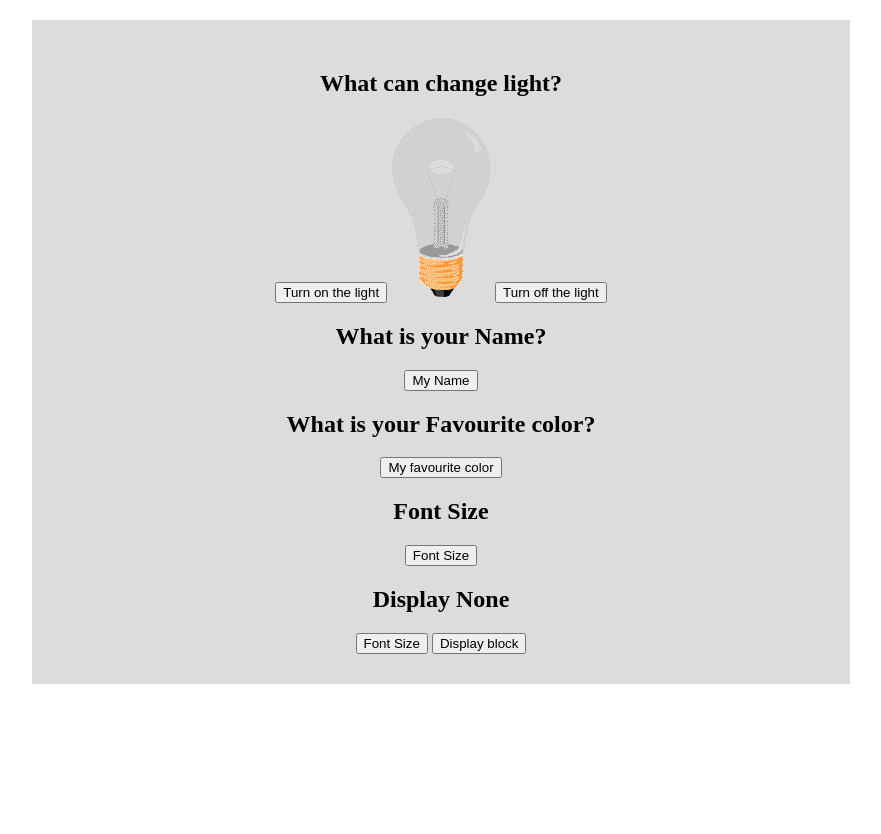
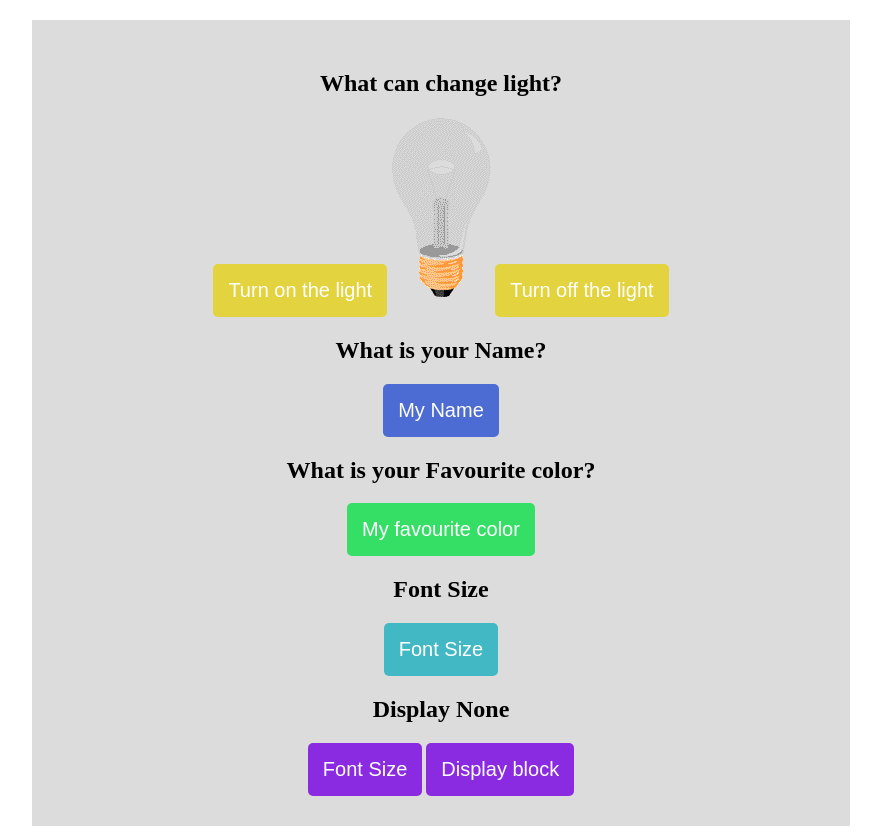
Before and after one commit to afrin823/javascript-intro, a plain HTML site: page index.html in a window 1280 px wide. Shown: the whole page, without its empty margins (199-1080 px from the left). Before the commit the page ends 800 px from the top, so only its background shows below. Drawn offline with Linux system fonts and the light colour scheme.

Commit message:
button style

```diff
--- a/index.html
+++ b/index.html
@@ -9,25 +9,25 @@
     <div class="body" style="text-align: center; background: gainsboro; width: 60%; padding: 30px; margin: auto; margin-top: 20px;">
     <h2>What can change light?</h2>
 
-    <button type="button" onclick="document.getElementById('light').src='img/pic_bulbon.gif'">Turn on the light</button>
+    <button style="background: rgb(227, 211, 62);color: #fff; border: 0; padding: 15px; font-size: 20px; border-radius: 5px;" type="button" onclick="document.getElementById('light').src='img/pic_bulbon.gif'">Turn on the light</button>
     <img src="img/pic_bulboff.gif" id="light" alt="">
-    <button type="button" onclick="document.getElementById('light').src='img/pic_bulboff.gif'">Turn off the light</button>
+    <button style="background:rgb(227, 211, 62);color: #fff; border: 0; padding: 15px; font-size: 20px; border-radius: 5px;" type="button" onclick="document.getElementById('light').src='img/pic_bulboff.gif'">Turn off the light</button>
 
     <h2 id="name">What is your Name?</h2>
-    <button type="button" ondblclick="document.getElementById('name').innerHTML = 'My name is Sabikun Nahar Afrin'">My Name</button>
+    <button style="background: rgb(76, 107, 211);color: #fff; border: 0; padding: 15px; font-size: 20px; border-radius: 5px;" type="button" ondblclick="document.getElementById('name').innerHTML = 'My name is Sabikun Nahar Afrin'">My Name</button>
 
     <h2 id="clr">What is your Favourite color?</h2>
-    <button type="button" onclick="document.getElementById('clr').style.color ='Blue'">My favourite color</button>
+    <button style="background: rgb(53, 222, 101);color: #fff; border: 0; padding: 15px; font-size: 20px; border-radius: 5px;" type="button" onclick="document.getElementById('clr').style.color ='Blue'">My favourite color</button>
 
     <h2 id="size">Font Size</h2>
 
-    <button type="button" onclick="document.getElementById('size').style.fontSize ='40px'">Font Size</button><br>
+    <button style="background: rgb(67, 184, 197);color: #fff; border: 0; padding: 15px; font-size: 20px; border-radius: 5px;" type="button" onclick="document.getElementById('size').style.fontSize ='40px'">Font Size</button><br>
 
     <h2 id="none">Display None</h2>
 
-    <button type="button" onclick="document.getElementById('none').style.display ='none'">Font Size</button>
+    <button style="background: blueviolet;color: #fff; border: 0; padding: 15px; font-size: 20px; border-radius: 5px;" type="button" onclick="document.getElementById('none').style.display ='none'">Font Size</button>
 
-    <button type="button" onclick="document.getElementById('none').style.display ='Block'">Display block</button>
+    <button style="background: blueviolet;color: #fff; border: 0; padding: 15px; font-size: 20px; border-radius: 5px;" type="button" onclick="document.getElementById('none').style.display ='Block'">Display block</button>
 
 
 </div>
```
